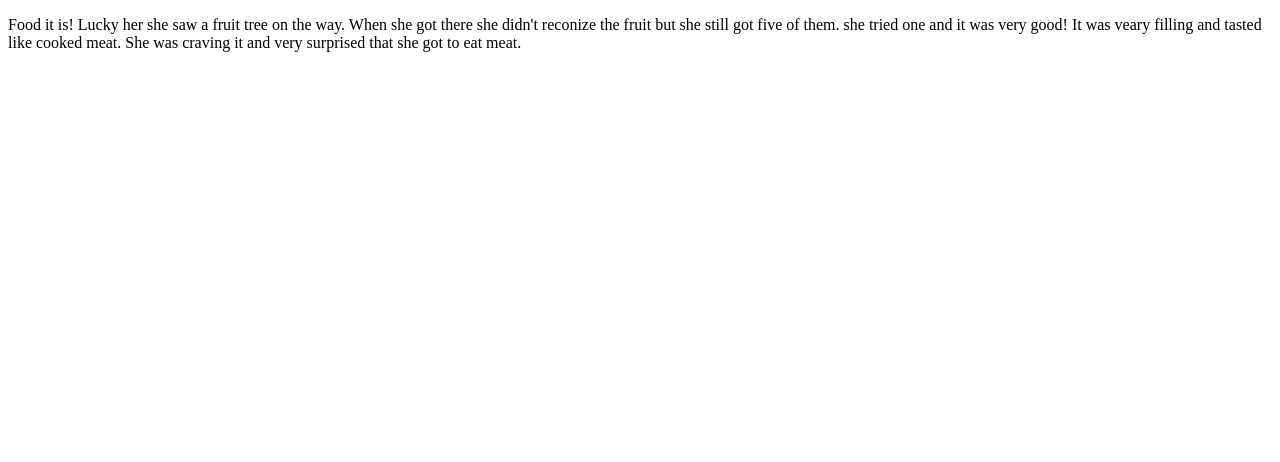
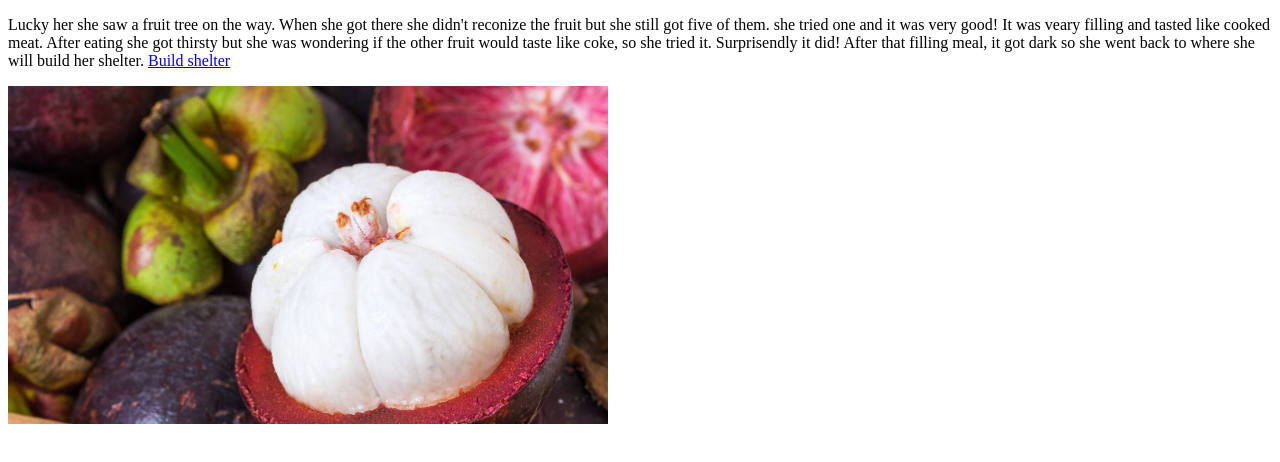
Before and after one commit to SmartChild01/unit1-story-html, a plain HTML site: page find_food.html in a window 1280 px wide. Drawn offline with Linux system fonts and the light colour scheme.

Commit message:
today I added the build shelter page and added a fruit photo

```diff
--- a/find_food.html
+++ b/find_food.html
@@ -7,11 +7,12 @@
 </head>
 <body>
     <p>
-        Food it is! Lucky her she saw a fruit tree on the way. When she got there she didn't reconize the fruit but she still got five of them.
-        she tried one and it was very good! It was veary filling and tasted like cooked meat. She was craving it and very surprised that she
-        got to eat meat.
+        Lucky her she saw a fruit tree on the way. When she got there she didn't reconize the fruit but she still got five of them.
+        she tried one and it was very good! It was veary filling and tasted like cooked meat. After eating she got thirsty but she was wondering
+        if the other fruit would taste like coke, so she tried it. Surprisendly it did! After that filling meal, it got dark so she went back to
+        where she will build her shelter. <a href="build_shelter.html"> Build shelter</a>
     </p>
-
+    <img src="exotic-fruit.jpeg" width="600">
 
 </body>
 </html>
```
Also changed, not shown: build_shelter.html (added, +21 -0 lines), first_Chapter.html (+1 -1 lines), exotic-fruit.jpeg (added), 1 other file.
